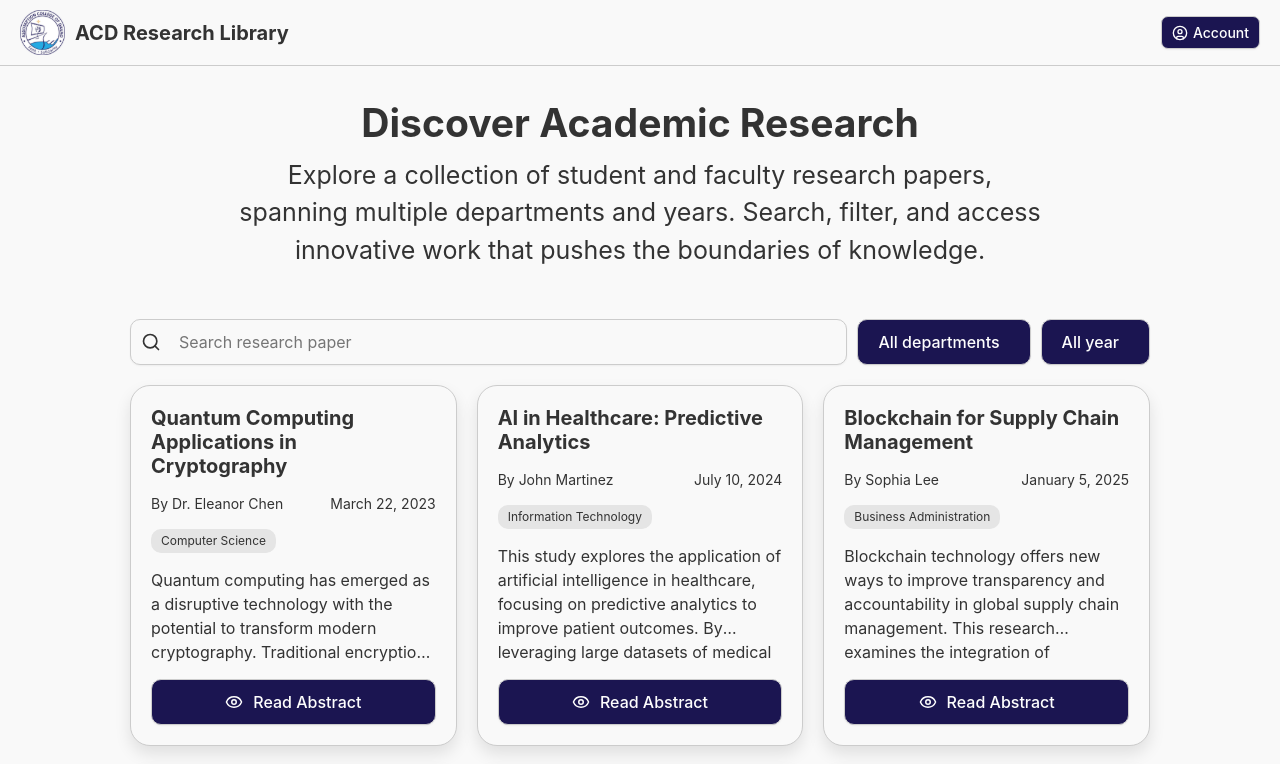
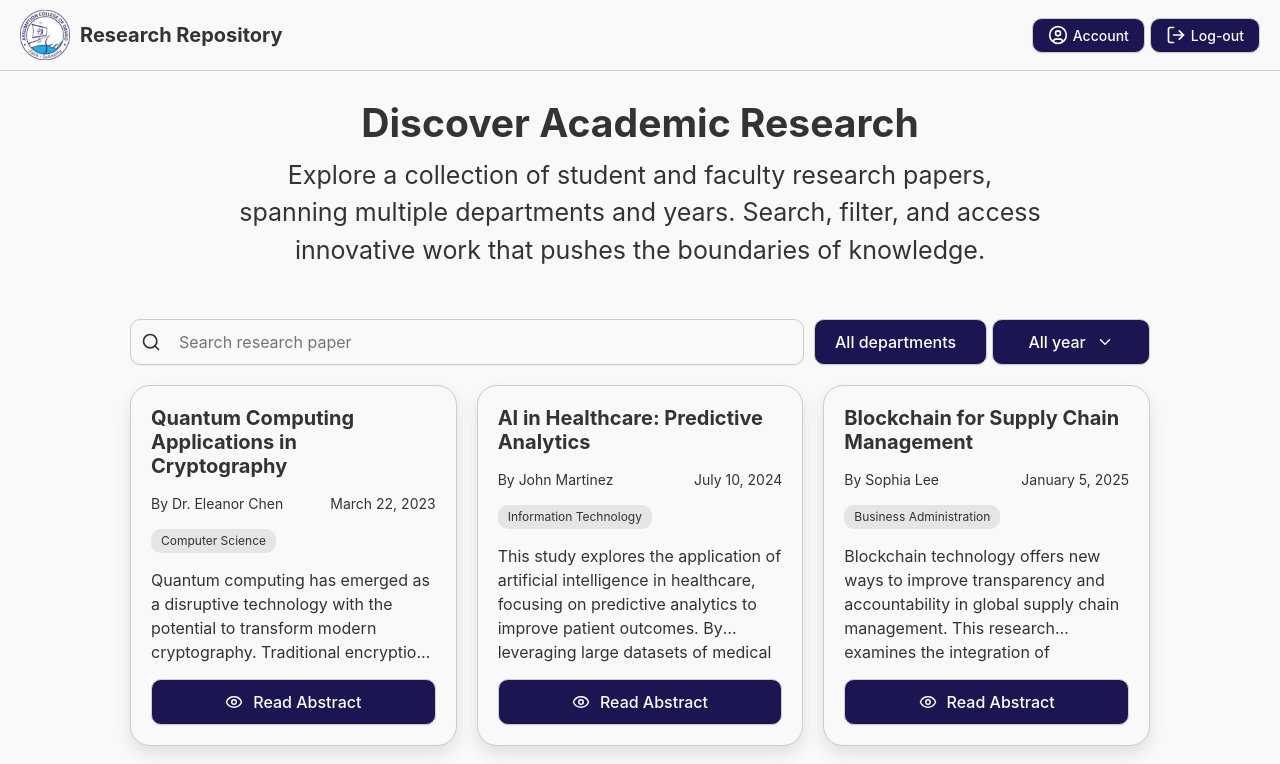
Before and after one commit to r4ppz19/research-library, a React (Vite) app: page /#/student/dashboard in a window 1280 px wide. Shown: the top 764 px of the page. Built offline with nearby package versions, Linux system fonts and the light colour scheme.

Commit message:
feat: update routing in App component and add logout

```diff
--- a/src/App.jsx
+++ b/src/App.jsx
@@ -6,7 +6,7 @@ function App() {
   return (
     <HashRouter>
       <Routes>
-        <Route path="/" element={<LoginPage />} />
+        <Route path="/login" element={<LoginPage />} />
         <Route path="/student/dashboard" element={<StudentDashboard />} />
       </Routes>
     </HashRouter>
--- a/src/components/filter/FilterResearch.module.css
+++ b/src/components/filter/FilterResearch.module.css
@@ -2,7 +2,7 @@
   display: flex;
   flex-direction: row;
   align-items: flex-start;
-  gap: 10px;
+  gap: 5px;
   position: relative;
   flex: 2;
 }
@@ -23,7 +23,7 @@
   position: absolute;
   top: 110%;
   left: 0;
-  border-radius: 5px;
+  border-radius: 10px;
   padding: 5px 0;
   z-index: 100;
   min-width: 150px;
--- a/src/components/header/Header.jsx
+++ b/src/components/header/Header.jsx
@@ -1,6 +1,7 @@
 import { useState } from "react";
+import { useNavigate } from "react-router-dom";
 import style from "./Header.module.css";
-import { Menu, X, CircleUser } from "lucide-react";
+import { Menu, X, CircleUser, LogOut } from "lucide-react";
 import SchoolLogo from "../../assets/school-logo.svg";
 import Button from "../button/Button";
 import ProfileModal from "../modal/ProfileModal";
@@ -9,20 +10,33 @@ import student from "../../dummy/student";
 function Header({ menuOpen, toggleMenu }) {
   const [isOpen, setIsOpen] = useState(false);
 
+  const navigate = useNavigate();
+
+  const handleLogout = (e) => {
+    e.preventDefault();
+    navigate("/login");
+  };
+
   return (
     <header className={style.header}>
       <div className={style.titleContainer}>
         <img className={style.logo} src={SchoolLogo} alt="school-logo" />
-        <h1 className={style.title}>ACD Research Library</h1>
+        <h1 className={style.title}>Research Repository</h1>
       </div>
 
+      <div className={style.actionContainer}>
         <Button
           className={style.accountButtonDesktop}
           onClick={() => setIsOpen(true)}
         >
-        <CircleUser size={16} />
+          <CircleUser size={20} />
           Account
         </Button>
+        <Button className={style.logoutButton} onClick={handleLogout}>
+          <LogOut size={20} />
+          Log-out
+        </Button>
+      </div>
 
       <button className={style.menuButton} onClick={toggleMenu}>
         {menuOpen ? <X size={20} /> : <Menu size={20} />}
--- a/src/components/header/Header.module.css
+++ b/src/components/header/Header.module.css
@@ -25,7 +25,7 @@
 }
 
 .logo {
-  width: 45px;
+  width: 50px;
   height: auto;
 }
 
@@ -45,7 +45,17 @@
   outline: 0px;
 }
 
+.actionContainer {
+  display: flex;
+  flex-direction: row;
+  gap: 5px;
+}
+
 .accountButtonDesktop {
+  display: none;
+}
+
+.logoutButton {
   display: none;
 }
 
@@ -92,9 +102,20 @@
     display: flex;
     flex-direction: row;
     gap: 5px;
-    border-radius: 7px;
+    border-radius: 10px;
     border: 0.5px solid var(--border-default);
-    padding: 5px 10px;
+    padding: 6px 15px;
+    font-size: var(--font-size-small);
+    font-weight: var(--font-weight-medium);
+  }
+
+  .logoutButton {
+    display: flex;
+    flex-direction: row;
+    gap: 5px;
+    border-radius: 10px;
+    border: 0.5px solid var(--border-default);
+    padding: 6px 15px;
     font-size: var(--font-size-small);
     font-weight: var(--font-weight-medium);
   }
--- a/src/components/modal/ProfileModal.jsx
+++ b/src/components/modal/ProfileModal.jsx
@@ -18,7 +18,7 @@ function ProfileModal({ onClose, isOpen, student }) {
     <div className={style.overlay} onClick={onClose}>
       <div className={style.modal} onClick={(e) => e.stopPropagation()}>
         <div className={style.header}>
-          <h1 className={style.title}>Profile</h1>
+          <h1 className={style.title}>Account</h1>
           <button
             className={style.closeButton}
             onClick={onClose}
--- a/src/components/modal/ProfileModal.module.css
+++ b/src/components/modal/ProfileModal.module.css
@@ -147,8 +147,11 @@
 
 @media (min-width: 768px) {
   .modal {
-    border-radius: 20px;
-    width: 700px;
+    width: 50%;
+    max-width: 80%;
+    padding: 20px;
+    gap: 10px;
+    max-height: 80vh;
   }
 
   .studentInfoContainer {
--- a/src/pages/dashboard/StudentDashboard.module.css
+++ b/src/pages/dashboard/StudentDashboard.module.css
@@ -39,7 +39,7 @@
 }
 
 .textField {
-  flex: 5;
+  flex: 4;
 }
 
 .researchSection {
```
Lines whose indentation alone changed are shown as unchanged.
